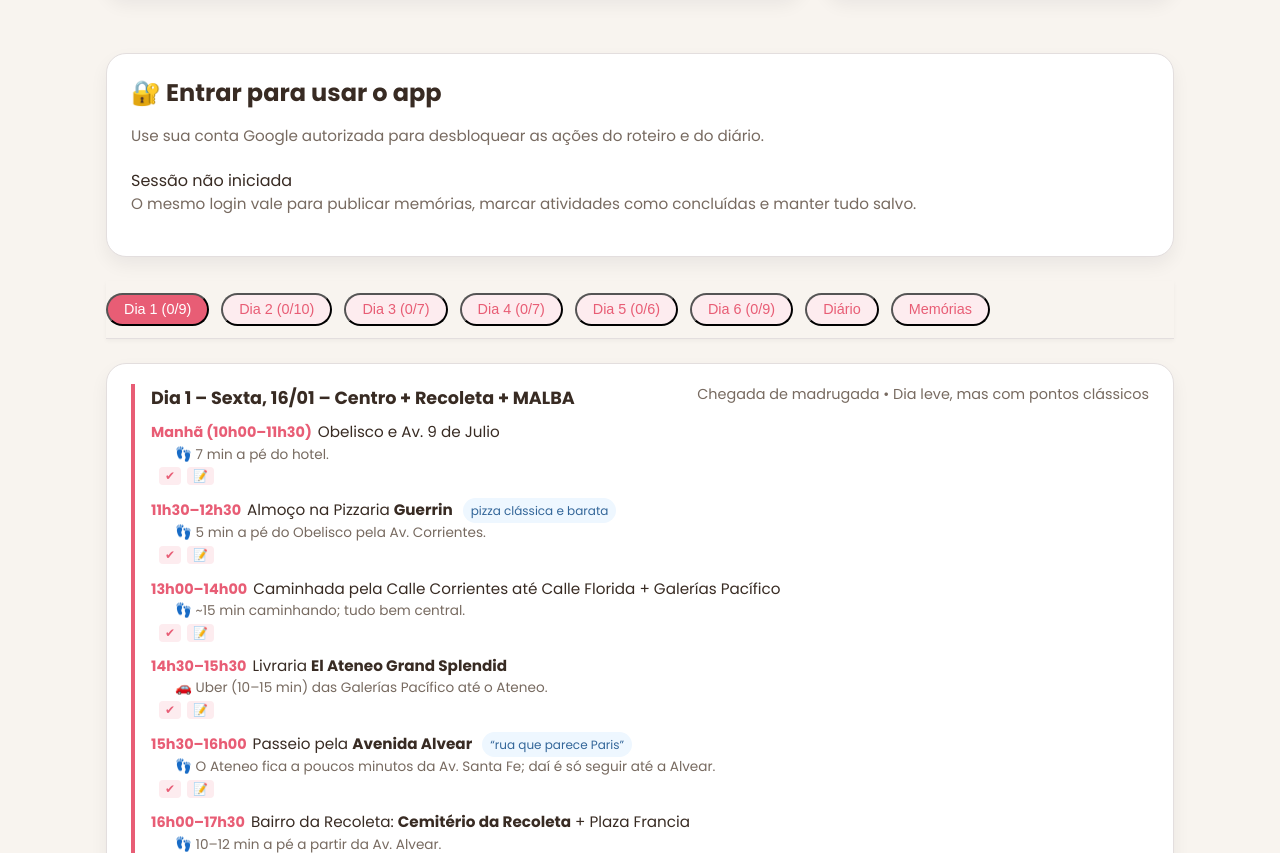
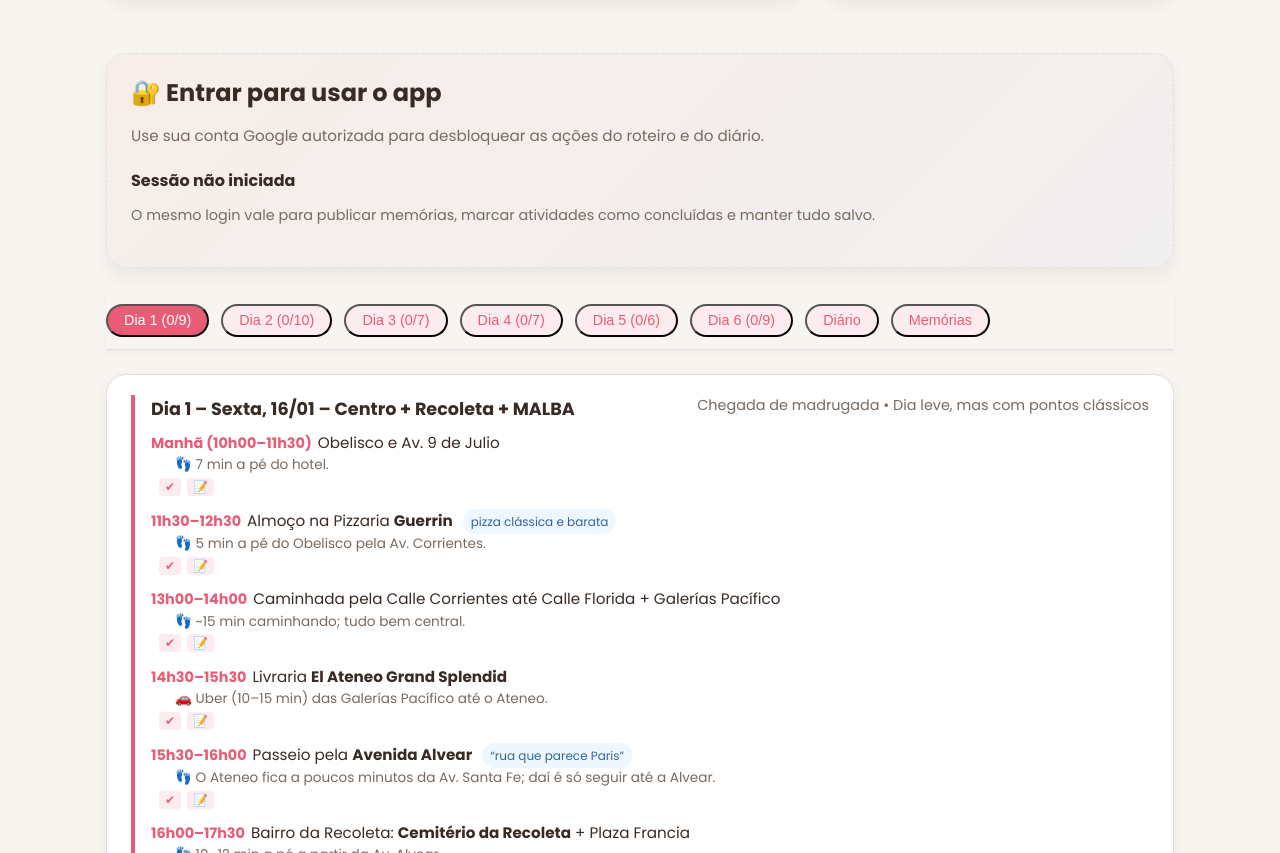
Before and after one commit to prof-guifonseca/Romance-Argentino, a website: page index.html in a window 1280 px wide. Shown: the part 1111-1964 px from the top of the page. Drawn offline with Linux system fonts and the light colour scheme; no server answers.

Commit message:
Update styles.css

```diff
--- a/styles.css
+++ b/styles.css
@@ -744,6 +744,37 @@ a {
   color: #fff;
 }
 
+/* Área de login unificada (Google) */
+.auth-card {
+  border: 1px dashed var(--border);
+  background: linear-gradient(135deg, rgba(232, 93, 117, 0.04), rgba(103, 150, 255, 0.05));
+}
+
+.auth-row {
+  display: flex;
+  align-items: center;
+  justify-content: space-between;
+  gap: 12px;
+  margin: 12px 0;
+}
+
+.auth-user {
+  font-weight: 600;
+  color: var(--text-main);
+}
+
+.google-signin {
+  display: flex;
+  align-items: center;
+  justify-content: flex-start;
+  gap: 8px;
+}
+
+.subtitle.small {
+  font-size: 0.9rem;
+  color: var(--text-muted);
+}
+
 .cloud-entries {
   background: linear-gradient(135deg, rgba(232, 93, 117, 0.1), rgba(103, 150, 255, 0.08));
   border-radius: 14px;
```
